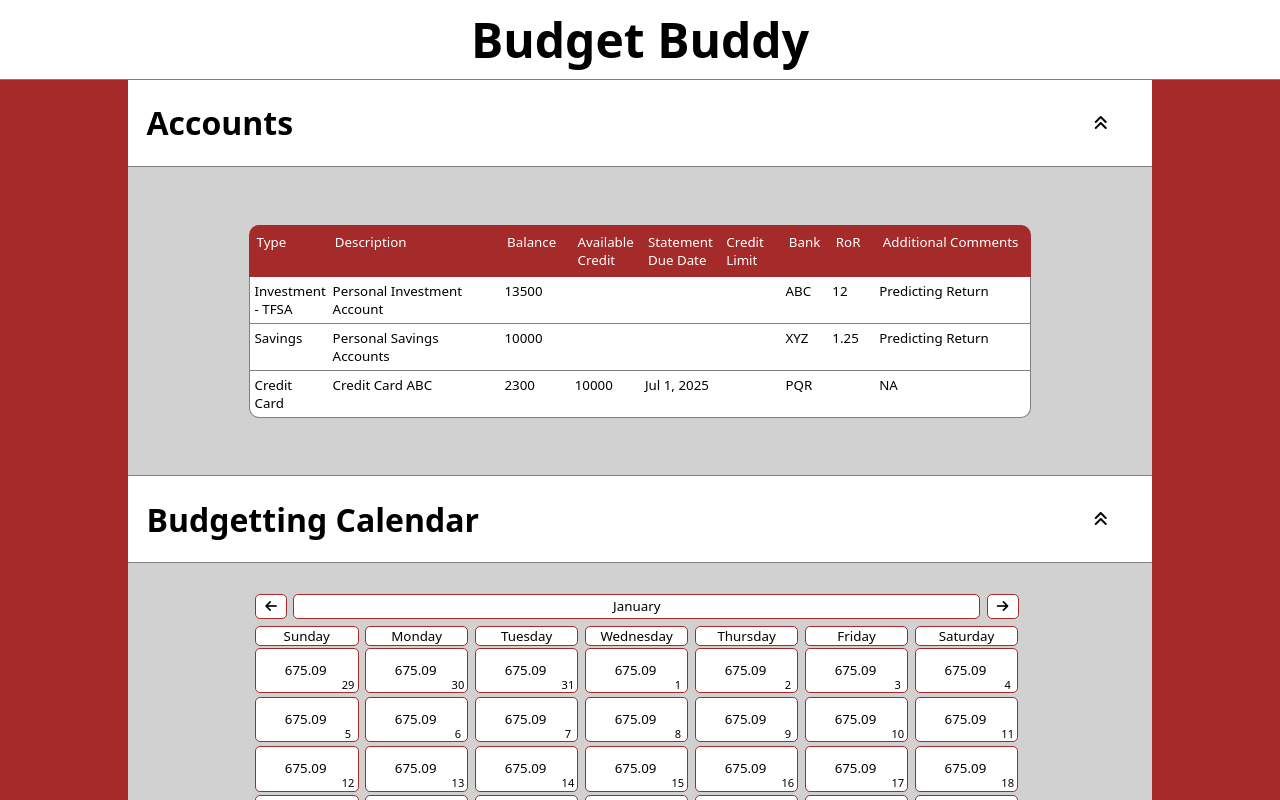
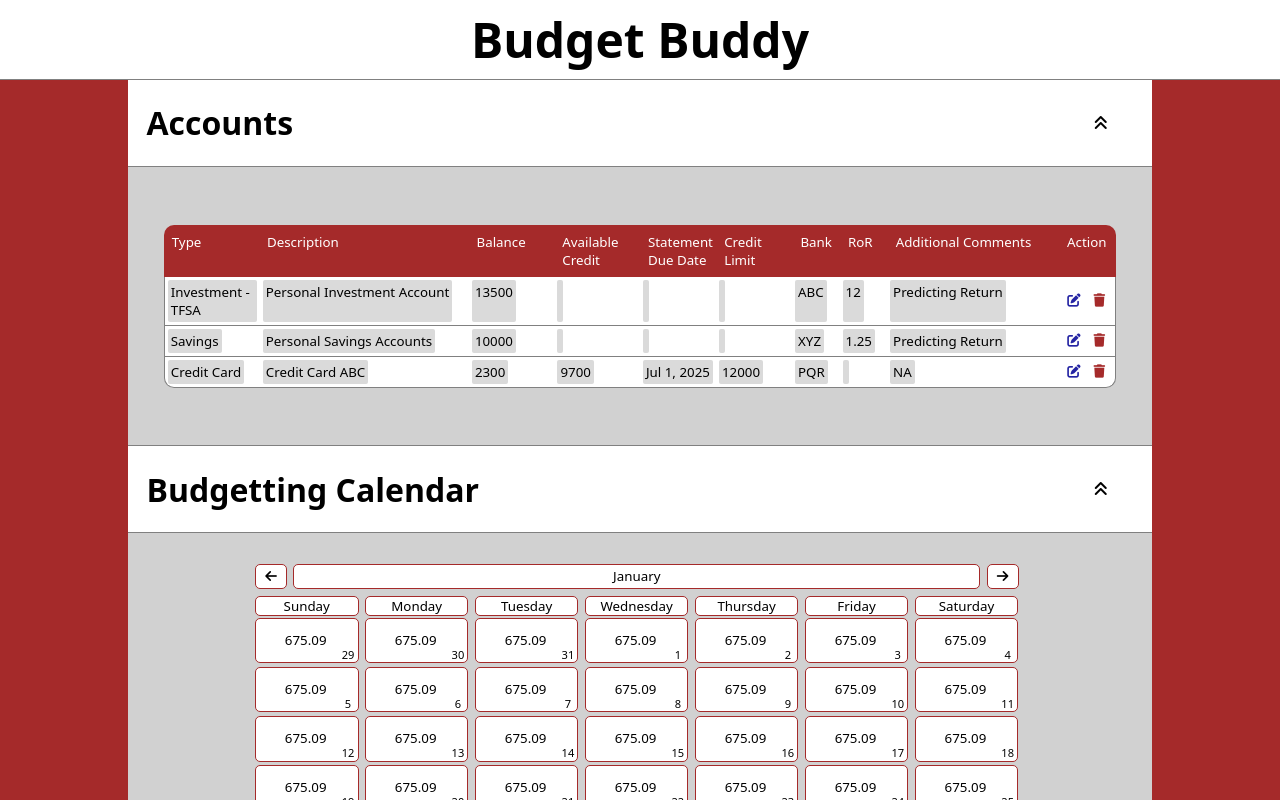
Before and after one commit to SinghTegveer/Budget-Abvt, an Angular app: page / in a window 1280 px wide. Both pictures are taken after a click on the element 1100 px from the left and 122 px from the top of the page. Shown: the top 800 px of the page. Built offline with nearby package versions, Linux system fonts and the light colour scheme.

Commit message:
Update button feature in Action section

```diff
--- a/src/app/accounts/accounts.component.css
+++ b/src/app/accounts/accounts.component.css
@@ -1,6 +1,7 @@
 :host {
     margin: 2px;
     height: 100%;
+    width: 100%;
 }
 
 .accounts-container {
--- a/src/app/accounts/accounts.component.html
+++ b/src/app/accounts/accounts.component.html
@@ -1,3 +1,3 @@
 <div class="accounts-container">
-    <app-general-table [headers]="headers" [widths]="widths" [formats]="formats" [displayData]="displayData"></app-general-table>
+    <app-general-table [headers]="headers" [widths]="widths" [formats]="formats" [displayData]="displayData" [updatesAllowed]="updatesAllowed"></app-general-table>
 </div>
--- a/src/app/accounts/accounts.component.ts
+++ b/src/app/accounts/accounts.component.ts
@@ -17,11 +17,13 @@ export class AccountsComponent {
   formats: Array<any> = new Array();
   displayData: Array<any> = new Array();
   accountsList: Array<Account> = new Array();
+  updatesAllowed: Array<boolean> = new Array();
 
   ngOnInit() {
-    this.headers = ["Type", "Description", "Balance", "Available Credit", "Statement Due Date", "Credit Limit", "Bank", "RoR", "Additional Comments"]
-    this.widths = [10, 22, 9, 9, 10, 8, 6, 6, 20];
-    this.formats = ["String", "String", "Number", "Number", "Date", "Number", "String", "Number", "String"];
+    this.headers = ["Type", "Description", "Balance", "Available Credit", "Statement Due Date", "Credit Limit", "Bank", "RoR", "Additional Comments", "Action"]
+    this.widths = [10, 22, 9, 9, 8, 8, 5, 5, 18, 6];
+    this.formats = ["String", "String", "Number", "Number", "Date", "Number", "String", "Number", "String", "Action"];
+    this.updatesAllowed = [false, true, false, false, true, true, true, true, true, true];
     let account1 = {
       id: 1,
       userId: 2,
@@ -54,9 +56,9 @@ export class AccountsComponent {
       type: "Credit Card",
       description: "Credit Card ABC",
       balance: 2300,
-      availableCredit: 10000,
+      availableCredit: 9700,
       statementDueDate: new Date(2025, 6, 1),
-      creditLimit: null,
+      creditLimit: 12000,
       bank: "PQR",
       rateOfReturn: null,
       additionalComments: "NA",
@@ -72,6 +74,7 @@ export class AccountsComponent {
         account1.bank,
         account1.rateOfReturn,
         account1.additionalComments,
+        null
       ],
       [
         account2.type,
@@ -83,6 +86,7 @@ export class AccountsComponent {
         account2.bank,
         account2.rateOfReturn,
         account2.additionalComments,
+        null
       ],
       [
         account3.type,
@@ -94,6 +98,7 @@ export class AccountsComponent {
         account3.bank,
         account3.rateOfReturn,
         account3.additionalComments,
+        null
       ],
     ];
     this.accountsList = [new Account(account1), new Account(account2), new Account(account3)];
--- a/src/app/general-table/general-table.component.css
+++ b/src/app/general-table/general-table.component.css
@@ -18,8 +18,40 @@
 
 .data-container {
     margin: 0;
-    padding: 5px;
+    padding: 3px;
     display: flex;
+}
+
+.value-container {
+    cursor: pointer;
+    background-color: #dadada;
+    padding: 3px;
+    border-radius: 2px;
+}
+
+.action-button-container {
+    width: 100%;
+    display: grid;
+    grid-template-columns: 50% 50%;
+}
+
+.edit-check-button, .delete-button {
+    display: grid;
+    justify-content: center;
+    align-items: center;
+    padding: 3px;
+    cursor: pointer;
+}
+
+.edit {
+    color: rgb(36, 36, 163);
+}
+.check {
+    color: green;
+}
+
+.delete {
+    color: brown;
 }
 
 .header-row {
--- a/src/app/general-table/general-table.component.html
+++ b/src/app/general-table/general-table.component.html
@@ -4,10 +4,26 @@
             <div>{{ header }}</div>
         </div>
     </div>
-    <div *ngFor="let row of displayData" class="data-row" [ngStyle]="{'grid-template-columns': getGridTemplateColumns()}">
-        <div *ngFor="let data of row; let i = index;" class="data-container">
-            <div *ngIf="formats[i] === 'Date'">{{ data | date }}</div>
-            <div *ngIf="formats[i] !== 'Date'">{{ data }}</div>
+    <div *ngFor="let row of displayData; let i = index;" class="data-row" [ngStyle]="{'grid-template-columns': getGridTemplateColumns()}">
+        <div *ngFor="let data of row; let j = index;" class="data-container">
+            <div class="value-container" *ngIf="formats[j] === 'Date'">
+                {{ data | date }}
+            </div>
+            <div class="value-container" *ngIf="formats[j] === 'Number'">
+                {{ data }}
+            </div>
+            <div class="value-container" *ngIf="formats[j] === 'String'">
+                {{ data }}
+            </div>
+            <div class="action-button-container" *ngIf="formats[j] === 'Action'">
+                <div class="edit-check-button">
+                    <i class="fa-solid fa-pen-to-square edit" *ngIf="!rowUpdate[i]" (click)="updatedSelected(i)"></i>
+                    <i class="fa-solid fa-circle-check check" *ngIf="rowUpdate[i]" (click)="callUpdateApi(i)"></i>
+                </div>
+                <div class="delete-button">
+                    <i class="fa-solid fa-trash delete"></i>
+                </div>
+            </div>
         </div>
     </div>
 </div>
--- a/src/app/general-table/general-table.component.ts
+++ b/src/app/general-table/general-table.component.ts
@@ -18,6 +18,8 @@ export class GeneralTableComponent {
   @Input() updateApiUrl: string = ''; // URL for Put call
   @Input() scrollDataVertical: boolean = false; // Allow for table scrolls
   @Input() scrollDataHorizontal: boolean = false; // Allow for table scrolls
+  @Input() updatesAllowed: Array<boolean> = new Array(); // For columns that are available for updates
+  rowUpdate: Array<boolean> = new Array(this.displayData.length).fill(false); // For row updates and styling
 
   ngOnInit() {
     console.log('General Table Component');
@@ -26,7 +28,16 @@ export class GeneralTableComponent {
   getGridTemplateColumns() {
     let updated_widths = this.widths.map((v) => `${v}%`);
     let result = updated_widths.join(' ');
-    console.log('Grid Template Columns: ', result);
     return result;
   }
+
+  updatedSelected(i: number) {
+    console.log('Update option for Inputs selected');
+    this.rowUpdate[i] = true;
+  }
+
+  callUpdateApi(i: number) {
+    console.log('Update API called');
+    this.rowUpdate[i] = false;
+  }
 }
```
